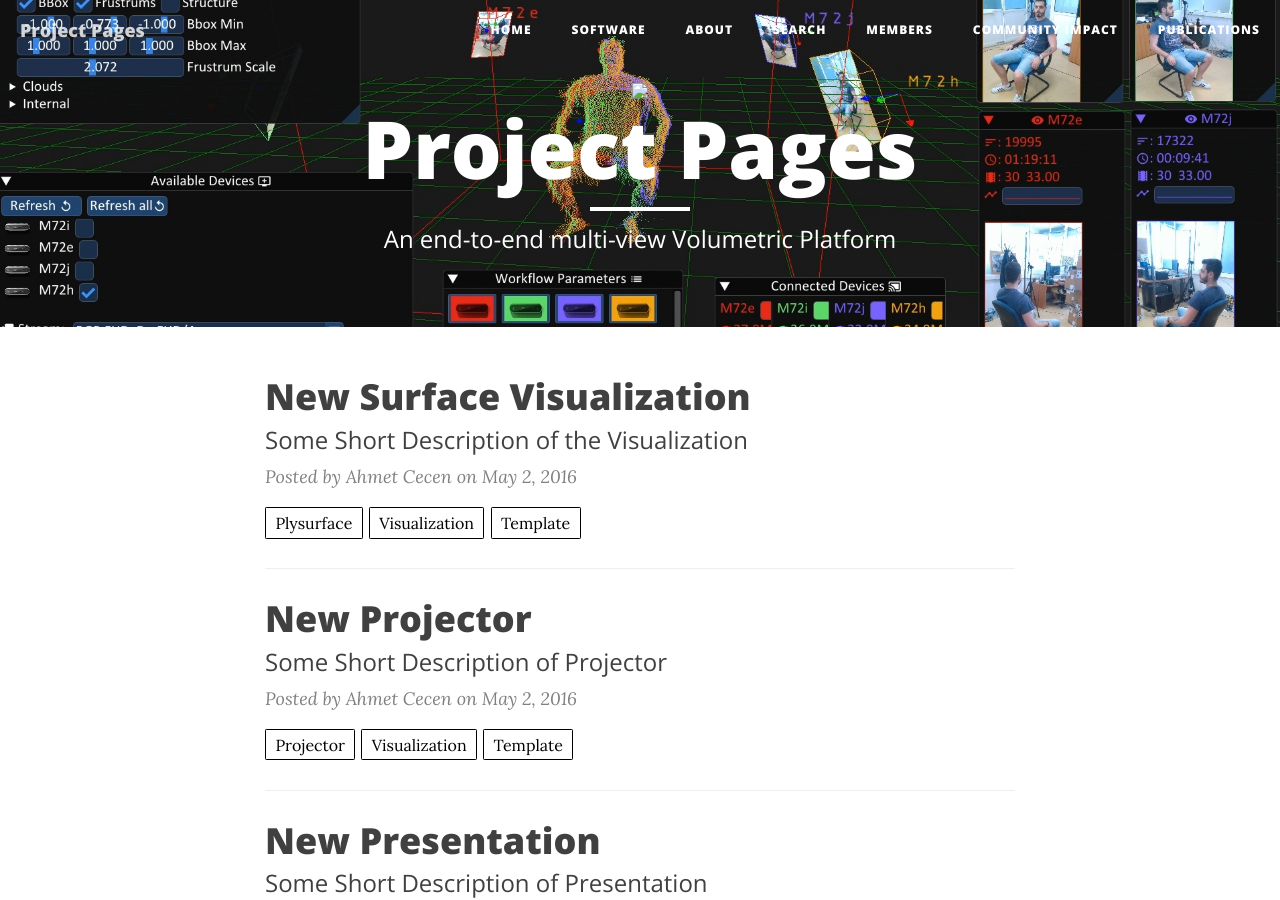
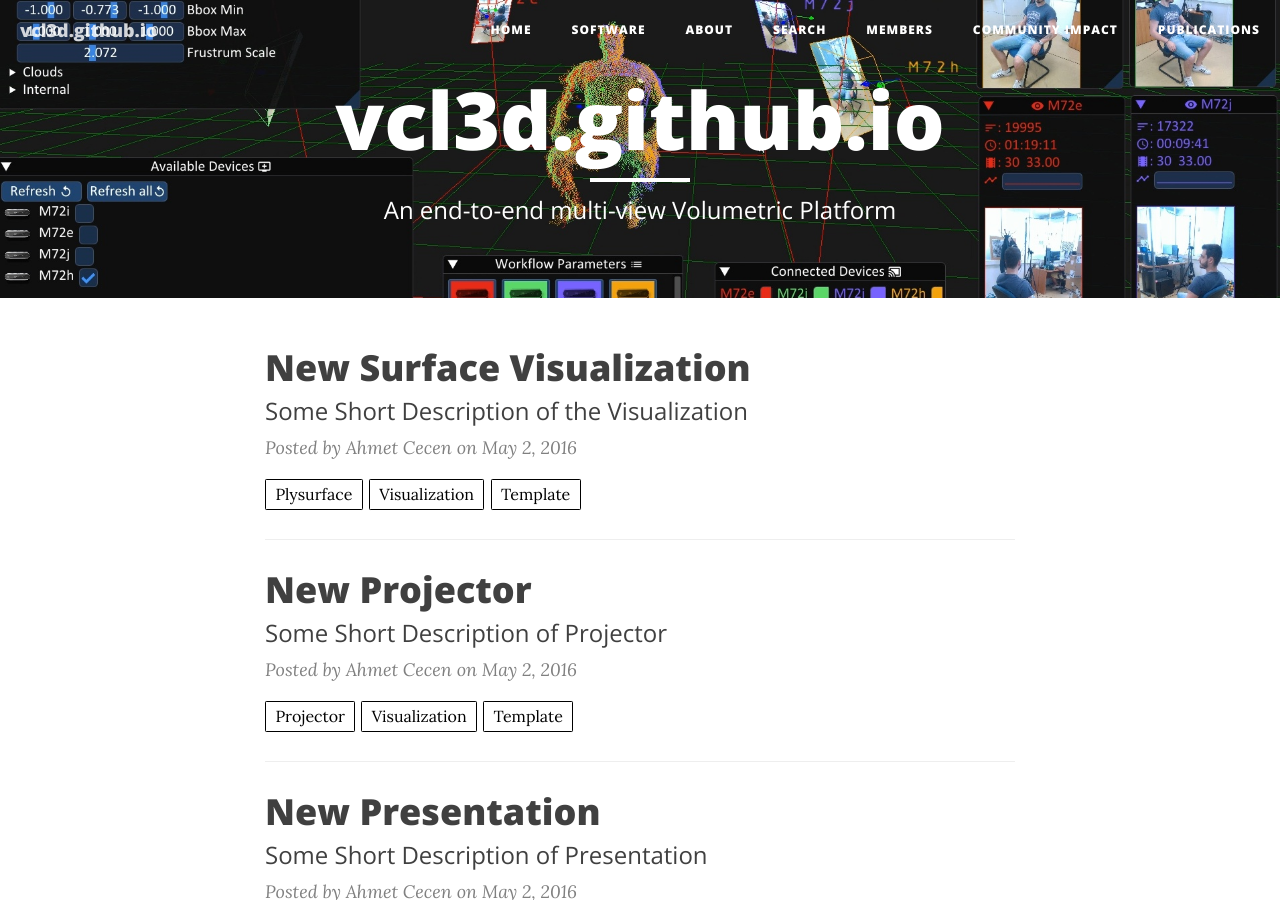
Before and after one commit to VCL3D/vcl3d.github.io, a Jekyll site: the page built from index.html, in a window 1280 px wide and 900 px high. Built offline with Jekyll 4.4.1, drawn with Linux system fonts in a browser that asks for light colours; nearby versions of some CDN libraries; the list of posts is cut into pages by our own code.

Commit message:
Signed-off-by: ssaroglou <saroglou@iti.gr>

```diff
--- a/_config.yml
+++ b/_config.yml
@@ -1,5 +1,5 @@
 # Site settings
-title: Project Pages
+#title: Project Pages
 description: "An end-to-end multi-view Volumetric Platform"
 url: "https://vcl3d.github.io"
 
@@ -10,7 +10,7 @@ url: "https://vcl3d.github.io"
 baseurl: "/"
 header-img: img/home-bg.jpg
 headercolor: "#FFFFFF"
-logo: /img/logos/Project-Pages-New-Logo-Inverted.png
+#logo: /img/logos/Project-Pages-New-Logo-Inverted.png
 
 # Tertiary Parameters
 github_username:  vcl3d.github.io
```
Also changed, not shown: img/logos/Project-Pages-New-Logo-Inverted.png (added), img/logos/Project-Pages-New-Logo.png (added).
